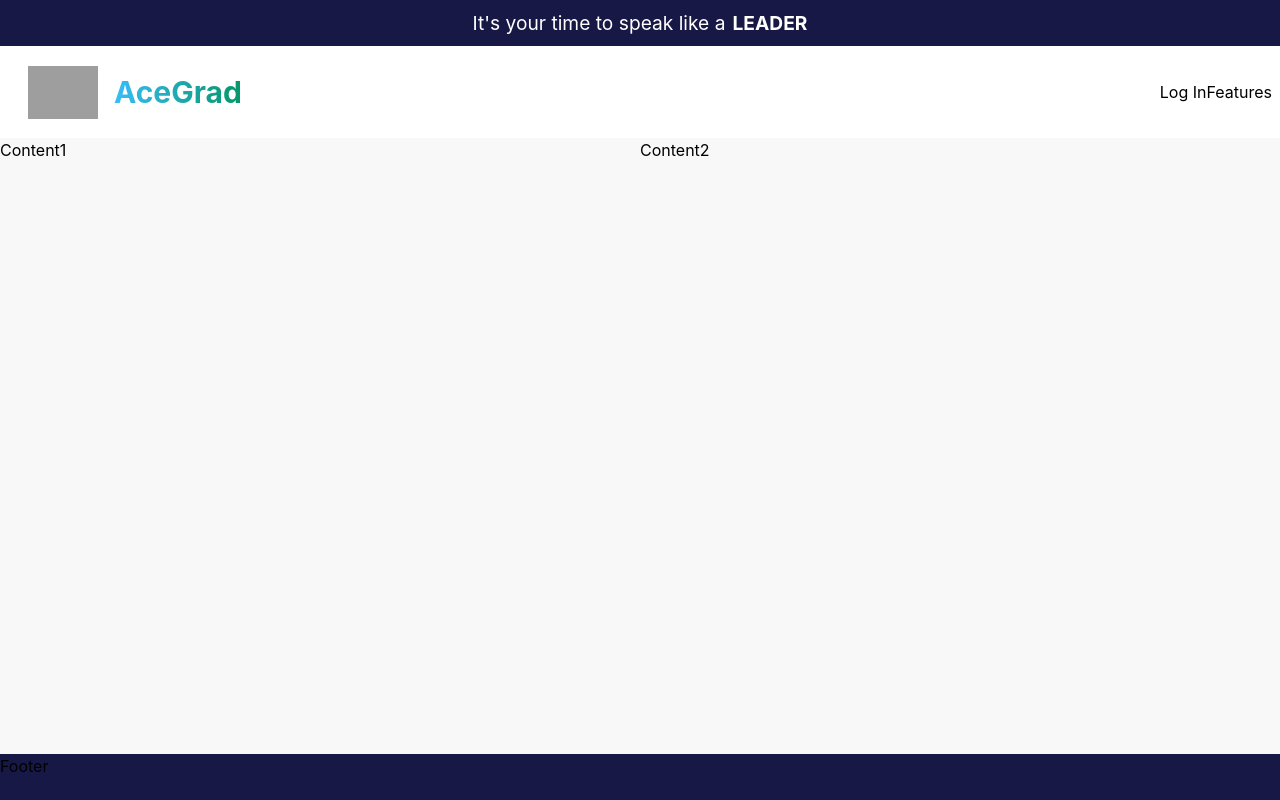
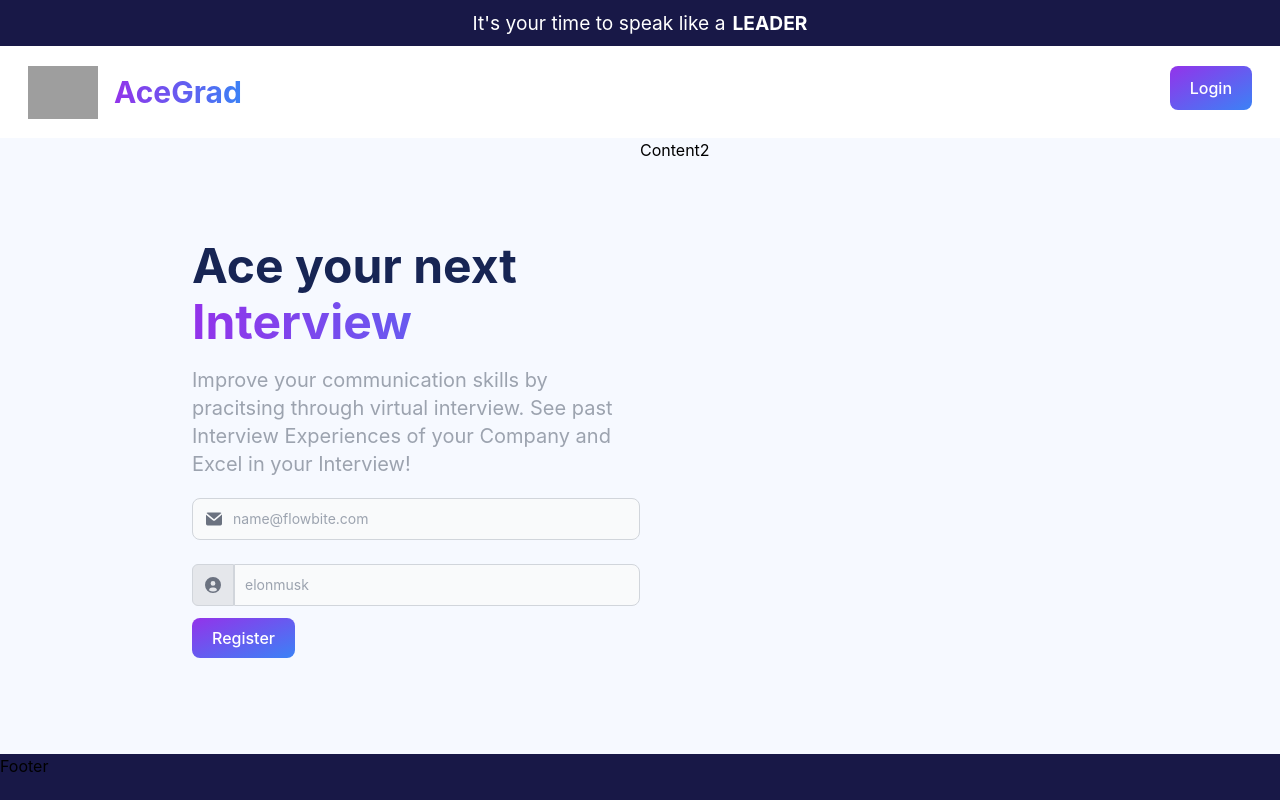
Before and after one commit to Yash-Gajewar/AceGrad, a React (Create React App) app: page / in a window 1280 px wide. Built offline with nearby package versions, Linux system fonts and the light colour scheme; grey boxes are pictures that could not be loaded.

Commit message:
signup page

```diff
--- a/src/pages/Signup/Signup.css
+++ b/src/pages/Signup/Signup.css
@@ -1,5 +1,5 @@
- .container{
-    display:grid;
+ .container {
+     display: grid;
      height: 100vh;
      width: 100vw;
      grid-template-columns: 1fr 1fr;
@@ -12,7 +12,7 @@
  }
 
 
-#header{
+ #header {
      background-color: rgb(24, 24, 71);
      grid-area: header;
      color: white;
@@ -22,35 +22,35 @@
      font-size: larger;
  }
 
-#leader{
+ #leader {
      font-weight: bold;
      margin-left: 7px;
  }
 
-#nav{
+ #nav {
      background-color: white;
      grid-area: nav;
  }
 
 
-#content1{
-    background-color: rgb(248, 248, 248);
+ #content1 {
+     background-color: rgb(246, 249, 255);
      grid-area: content1;
  }
 
-#content2{
-    background-color: rgb(248, 248, 248);
+ #content2 {
+     background-color: rgb(246, 249, 255);
      grid-area: content2;
  }
 
-footer{
+ footer {
      background-color: rgb(24, 24, 71);
      grid-area: footer;
  }
 
 
  @media only screen and (max-width: 400px) {
-    .container{
+     .container {
          grid-template-columns: 1fr;
          grid-template-rows: 0.16fr 0.3fr 2fr 2fr 0.16fr;
          grid-template-areas:
--- a/src/pages/Signup/Signup.jsx
+++ b/src/pages/Signup/Signup.jsx
@@ -11,21 +11,46 @@ const Signup = () => {
                     <img src={microphone} alt="microphone"
                         width={70} height={50} />
                     <div>
-                    <a class="text-3xl font-bold ml-4 text-transparent bg-clip-text bg-gradient-to-r to-emerald-600 from-sky-400">AceGrad</a>
+                        <a class="text-3xl font-bold ml-4 text-transparent bg-clip-text bg-gradient-to-r from-purple-600 to-blue-500">AceGrad</a>
                     </div>
                 </div>
 
                 <div className='flex'>
-                    <div>
-                        <a href='/login'>Log In</a>
-                    </div>
-                    <div>
-                        <a href='/features'>Features</a>
-                    </div>
+                    <a href="/login" class="text-white bg-gradient-to-br from-purple-600 to-blue-500 hover:bg-gradient-to-bl focus:ring-4 focus:outline-none focus:ring-blue-300 dark:focus:ring-blue-800 font-medium rounded-lg text-l px-5 py-2.5 text-center me-2 mb-2 mr-5">Login</a>
                 </div>
 
             </div>
-            <div id="content1">Content1</div>
+            <div id="content1" className='flex flex-col justify-center items-start'>
+                <div className='ml-48'>
+                    <h2 class="text-blue-950 text-5xl font-bold dark:text-white">Ace your next</h2>
+                    <h3 class="mt-2 text-5xl font-bold text-transparent bg-clip-text bg-gradient-to-r from-purple-600 to-blue-500">Interview</h3>
+                    <p class="mt-5 text-lg font-normal text-gray-400 lg:text-xl dark:text-gray-400">Improve your communication skills by pracitsing through virtual interview. See past Interview Experiences of your Company and Excel in your Interview!</p>
+
+
+                    {/* registeration section */}
+
+
+                    <div className="relative mb-6">
+                        <div className="absolute inset-y-0 start-0 flex items-center ps-3.5 pointer-events-none">
+                            <svg className="w-4 h-4 text-gray-500 dark:text-gray-400" aria-hidden="true" xmlns="http://www.w3.org/2000/svg" fill="currentColor" viewBox="0 0 20 16">
+                                <path d="m10.036 8.278 9.258-7.79A1.979 1.979 0 0 0 18 0H2A1.987 1.987 0 0 0 .641.541l9.395 7.737Z" />
+                                <path d="M11.241 9.817c-.36.275-.801.425-1.255.427-.428 0-.845-.138-1.187-.395L0 2.6V14a2 2 0 0 0 2 2h16a2 2 0 0 0 2-2V2.5l-8.759 7.317Z" />
+                            </svg>
+                        </div>
+                        <input type="text" id="input-group-1" className="mt-5 bg-gray-50 border border-gray-300 text-gray-900 text-sm rounded-lg focus:ring-blue-500 focus:border-blue-500 block w-full ps-10 p-2.5  dark:bg-gray-700 dark:border-gray-600 dark:placeholder-gray-400 dark:text-white dark:focus:ring-blue-500 dark:focus:border-blue-500" placeholder="name@flowbite.com" />
+                    </div>
+                    <div className="flex mb-5">
+                        <span className="inline-flex items-center px-3 text-sm text-gray-900 bg-gray-200 border rounded-e-0 border-gray-300 rounded-s-md dark:bg-gray-600 dark:text-gray-400 dark:border-gray-600">
+                            <svg className="w-4 h-4 text-gray-500 dark:text-gray-400" aria-hidden="true" xmlns="http://www.w3.org/2000/svg" fill="currentColor" viewBox="0 0 20 20">
+                                <path d="M10 0a10 10 0 1 0 10 10A10.011 10.011 0 0 0 10 0Zm0 5a3 3 0 1 1 0 6 3 3 0 0 1 0-6Zm0 13a8.949 8.949 0 0 1-4.951-1.488A3.987 3.987 0 0 1 9 13h2a3.987 3.987 0 0 1 3.951 3.512A8.949 8.949 0 0 1 10 18Z" />
+                            </svg>
+                        </span>
+                        <input type="text" id="website-admin" className="rounded-none rounded-e-lg bg-gray-50 border text-gray-900 focus:ring-blue-500 focus:border-blue-500 block flex-1 min-w-0 w-full text-sm border-gray-300 p-2.5  dark:bg-gray-700 dark:border-gray-600 dark:placeholder-gray-400 dark:text-white dark:focus:ring-blue-500 dark:focus:border-blue-500" placeholder="elonmusk" />
+                    </div>
+                    <a href="/login" class="text-white bg-gradient-to-br from-purple-600 to-blue-500 hover:bg-gradient-to-bl focus:ring-4 focus:outline-none focus:ring-blue-300 dark:focus:ring-blue-800 font-medium rounded-lg text-l px-5 py-2.5 text-center me-2 mt-5 mr-5">Register</a>
+                </div>
+
+            </div>
             <div id="content2">Content2</div>
             <footer>Footer</footer>
         </div>
```
Lines whose indentation alone changed are shown as unchanged.
